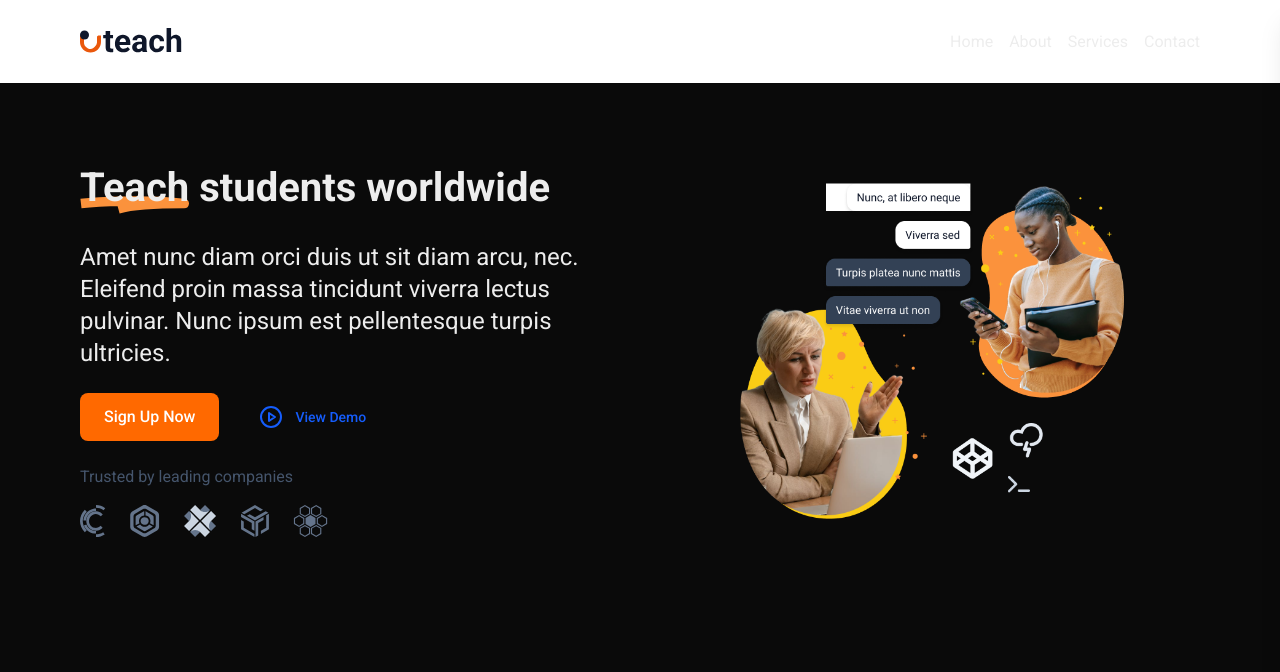
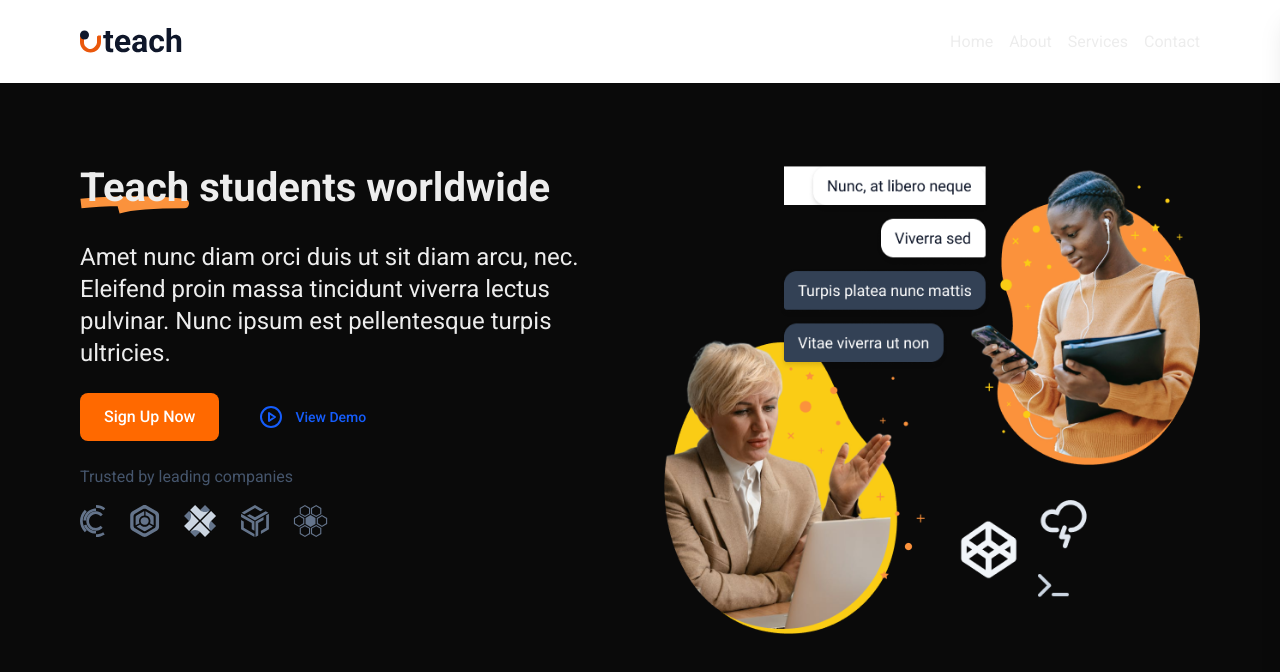
Before and after one commit to renanvcb/buzzvel-test, a Next.js app: page / in a window 1280 px wide. Shown: the top 672 px of the page. Built offline with nearby package versions, Linux system fonts and the light colour scheme.

Commit message:
fix: ajustar classes de estilo para a imagem no componente Hero

```diff
--- a/src/components/hero/index.tsx
+++ b/src/components/hero/index.tsx
@@ -93,7 +93,7 @@ export default function Hero() {
           alt="Teacher illustration"
           width={400}
           height={400}
-          className="h-auto object-contain max-w-96 md:w-full"
+          className="w-96 h-auto object-contain lg:w-full"
           priority
         />
       </motion.div>
```
